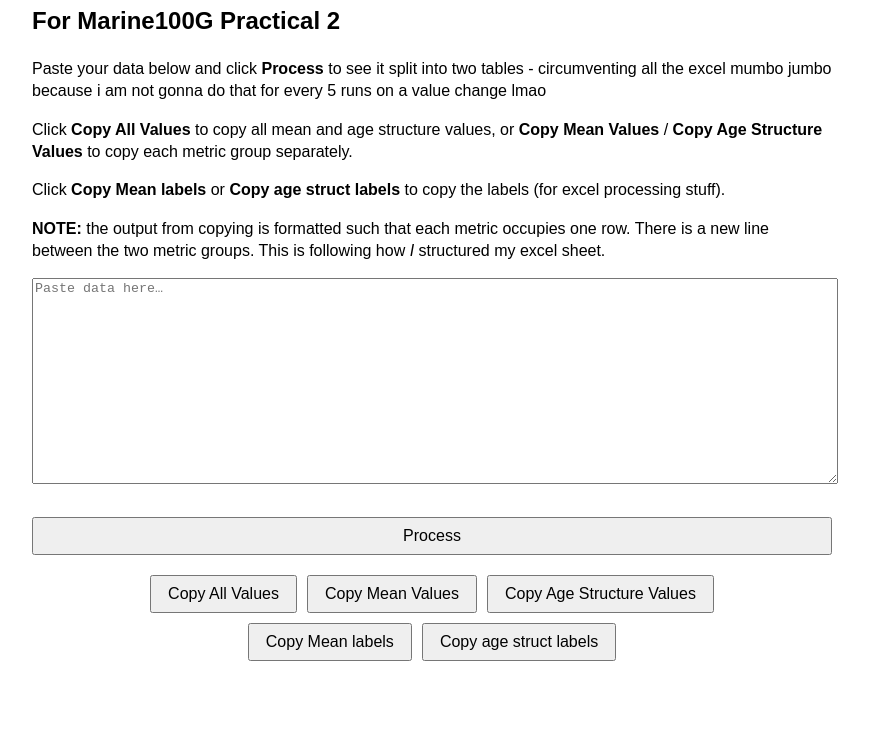
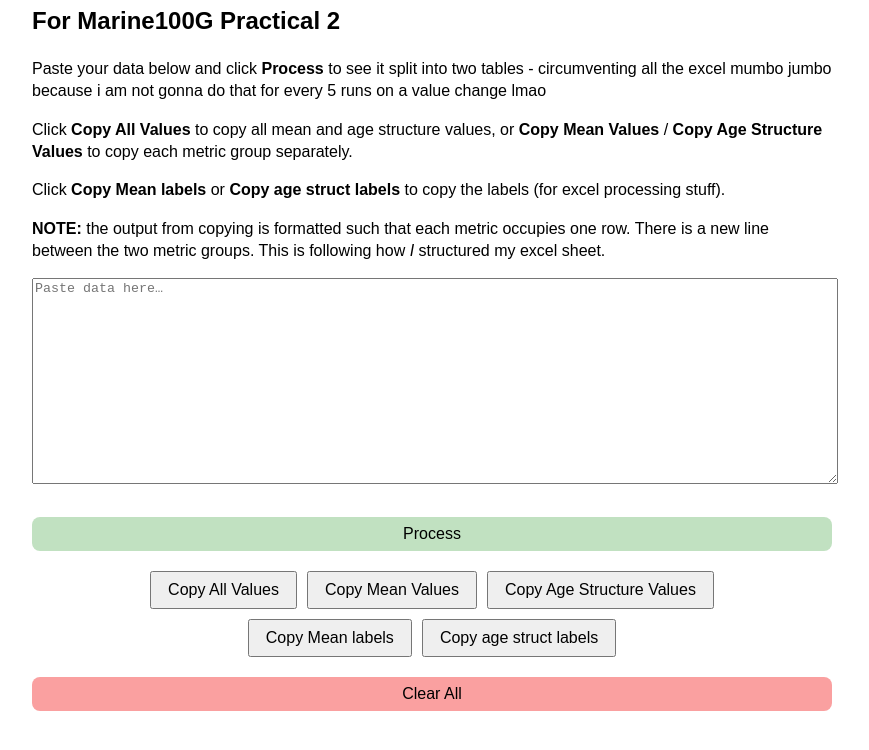
Before and after one commit to vlexandrov/marine100g-formatter, a plain HTML site: page index.html in a window 1280 px wide. Shown: the part 94-844 px from the top of the page, without its empty margins (208-1077 px from the left). Before the commit the page ends 800 px from the top, so only its background shows below. Drawn offline with Linux system fonts and the light colour scheme.

Commit message:
added clear button and styled buttons

```diff
--- a/index.html
+++ b/index.html
@@ -44,6 +44,8 @@
       <button id="copy-age-labels">Copy age struct labels</button>
     </div>
 
+    <button id="clear">Clear All</button>
+
     <div id="output" class="table-container"></div>
 
     <script src="script.js"></script>
--- a/styles.css
+++ b/styles.css
@@ -16,12 +16,31 @@ button {
   cursor: pointer;
 }
 
-#process {
+#process,
+#clear {
   margin: 10px 0px 10px 0px;
   padding: 0.5rem 1rem;
   font-size: 1rem;
   cursor: pointer;
   width: 100%;
+  border: none;
+  border-radius: 8px;
+}
+
+#clear {
+  background-color: #faa0a0;
+}
+
+#process {
+  background-color: #c1e1c1;
+}
+
+#process:hover {
+  background-color: #a9c5a9;
+}
+
+#clear:hover {
+  background-color: #db8c8c;
 }
 
 .table-container {
```
